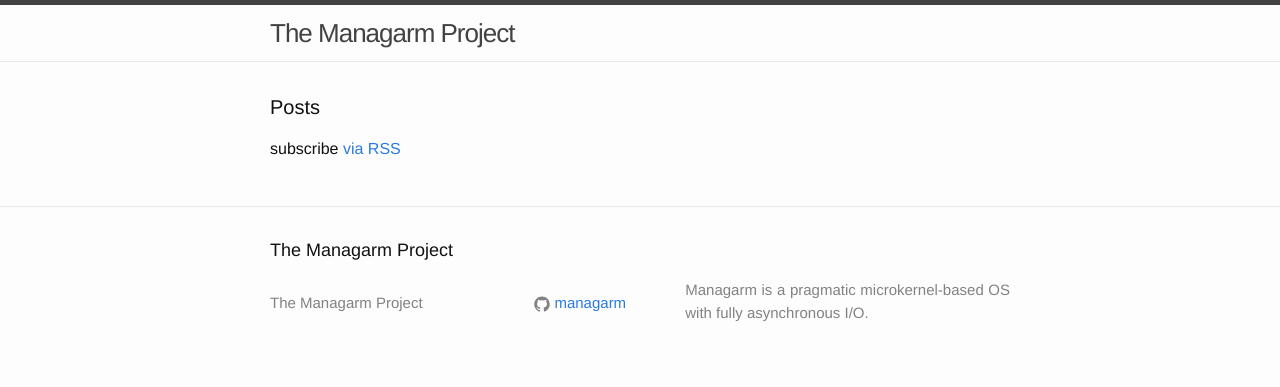
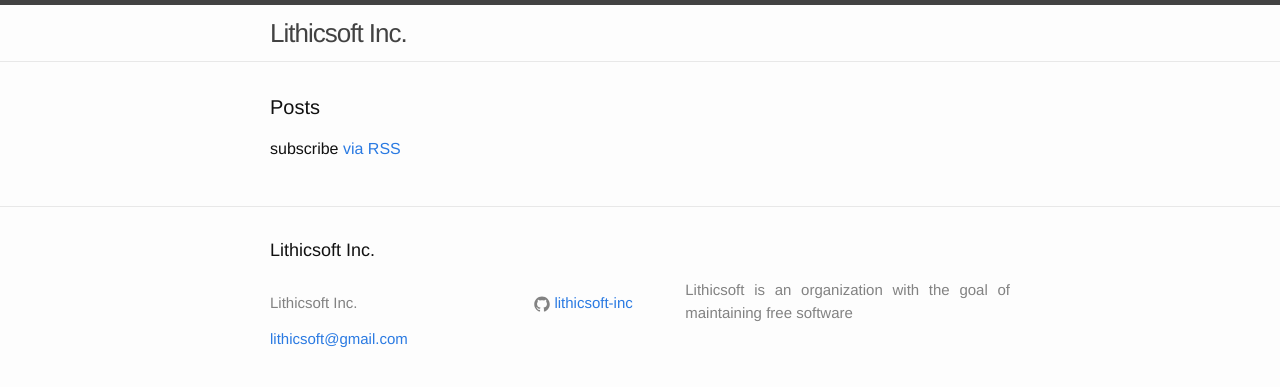
Before and after one commit to Lithicsoft/lithicsoft.github.io, a Jekyll site: the page built from index.html, in a window 1280 px wide. Shown: the top 387 px of the page. Built offline with Jekyll 4.4.1, drawn with Linux system fonts in a browser that asks for light colours.

Commit message:
Update _config.yml

```diff
--- a/_config.yml
+++ b/_config.yml
@@ -1,12 +1,11 @@
 # Site settings.
-title: The Managarm Project
-#email: info@managarm.org
+title: Lithicsoft Inc.
+email: lithicsoft@gmail.com
 description: >
-    Managarm is a pragmatic microkernel-based OS with fully asynchronous
-    I/O.
+    Lithicsoft is an organization with the goal of maintaining free software
 baseurl: "" # the subpath of your site, e.g. /blog
-url: "http://managarm.org"
-github_username: managarm
+url: "https://www.lithicsoft.tk/"
+github_username: lithicsoft-inc
 
 # Build settings.
 markdown: kramdown
```
